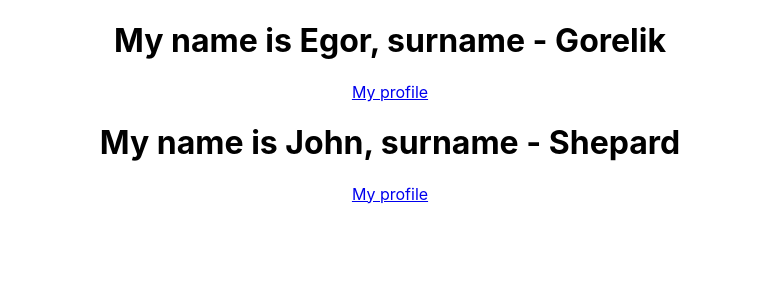
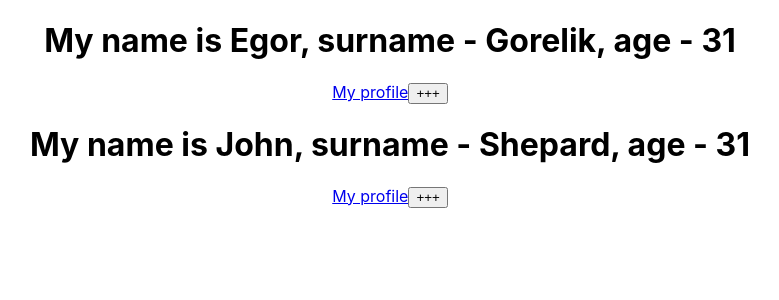
Before and after one commit to D0lphin23/base-react, a React (Create React App) app: page / in a window 1280 px wide. Shown: the top 300 px of the page, without its empty margins (250-1029 px from the left). Built offline with nearby package versions, Linux system fonts and the light colour scheme.

Commit message:
create class

```diff
--- a/src/App.js
+++ b/src/App.js
@@ -1,15 +1,35 @@
+import { Component } from "react";
 import "./App.css";
 
-const WhoAmI = ({ name, surname, link }) => {
+class WhoAmI extends Component {
+    constructor(props) {
+        super(props);
+        this.state = {
+            years: 31,
+            text: "+++",
+        };
+    }
+
+    nextYear = () => {
+        this.setState((state) => ({
+            years: state.years + 1,
+        }));
+    };
+
+    render() {
+        const { name, surname, link } = this.props;
         return (
             <div>
                 <h1>
-                My name is {name()}, surname - {surname.lastName}
+                    My name is {name()}, surname - {surname.lastName}, age -{" "}
+                    {this.state.years}
                 </h1>
                 <a href={link}>My profile</a>
+                <button onClick={this.nextYear}>{this.state.text}</button>
             </div>
         );
-};
+    }
+}
 
 function App() {
     return (
```
Lines whose indentation alone changed are shown as unchanged.
